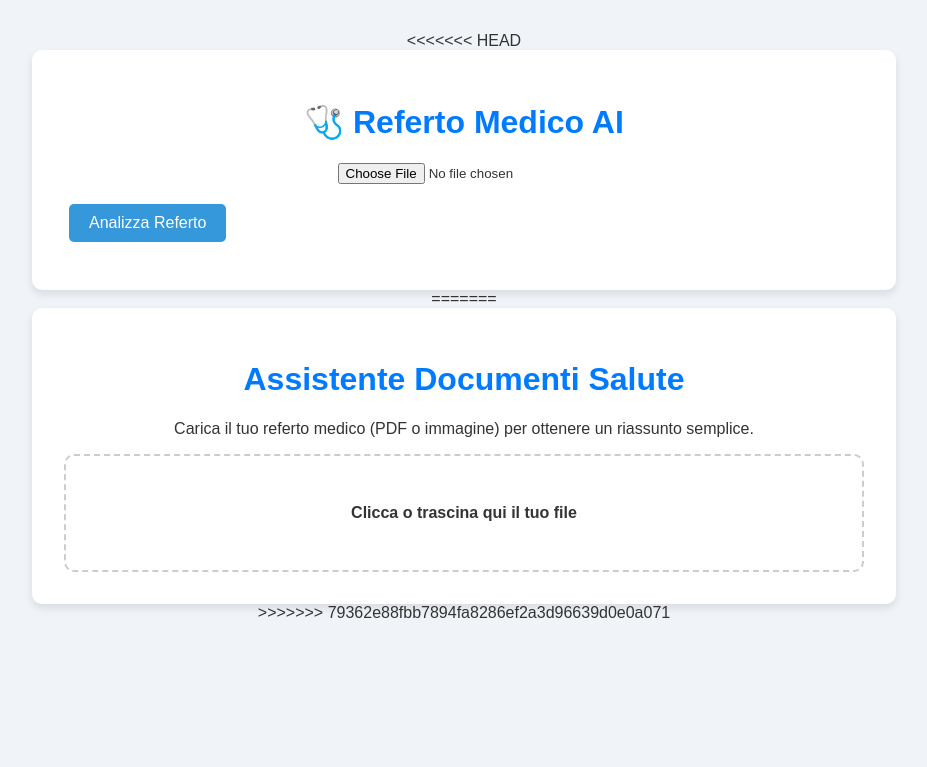
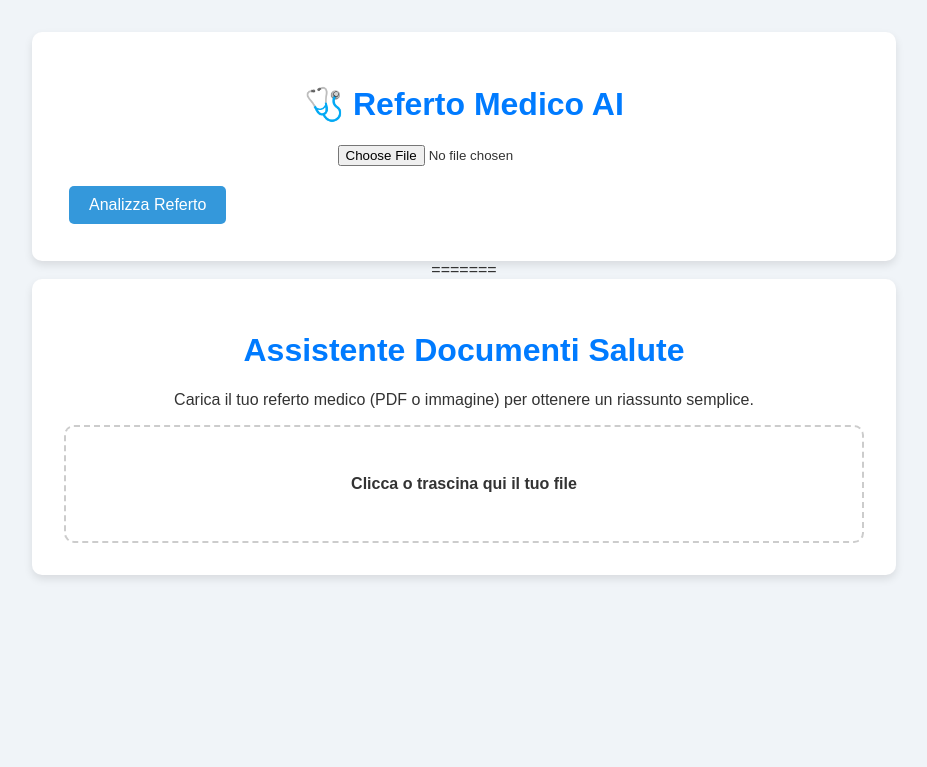
Before and after one commit to momomedicagent-png/referto-app, a Flask app: page / in a window 1280 px wide. Shown: the top 767 px of the page, without its empty margins (176-1103 px from the left). Run offline with Flask 3, Linux system fonts and the light colour scheme.

```diff
--- a/templates/index.html
+++ b/templates/index.html
@@ -1,4 +1,3 @@
-<<<<<<< HEAD
 <!DOCTYPE html>
 <html lang="it">
 <head>
@@ -244,4 +243,3 @@
     </script>
 </body>
 </html>
->>>>>>> 79362e88fbb7894fa8286ef2a3d96639d0e0a071
```
